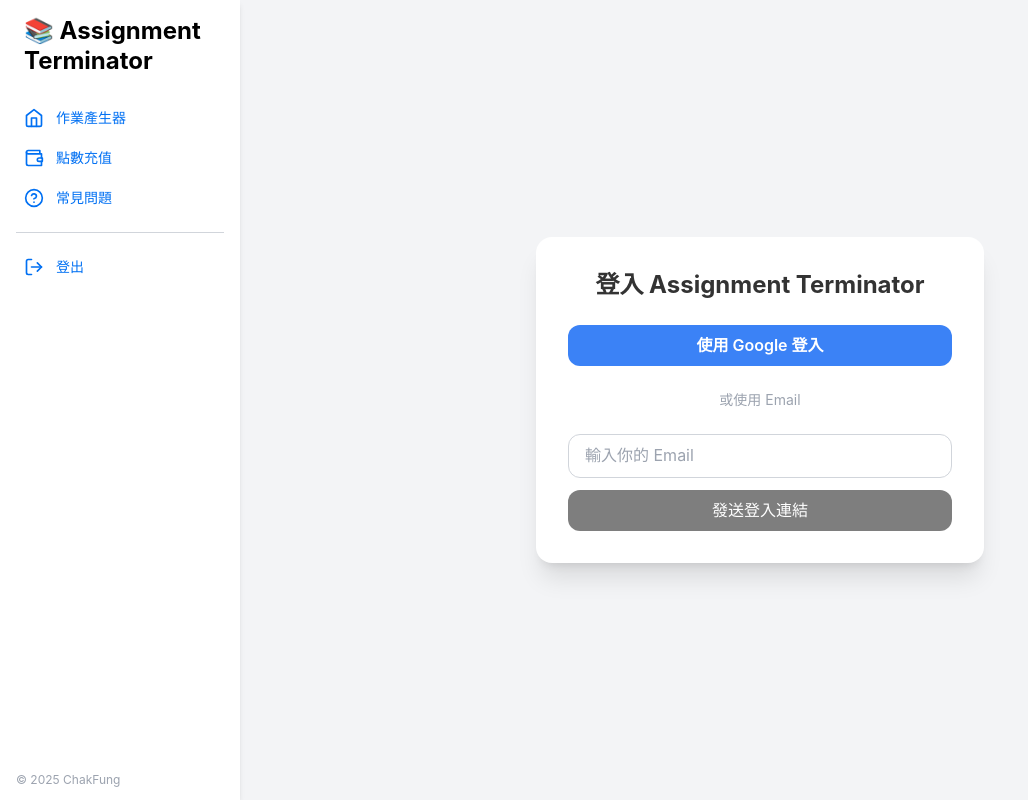
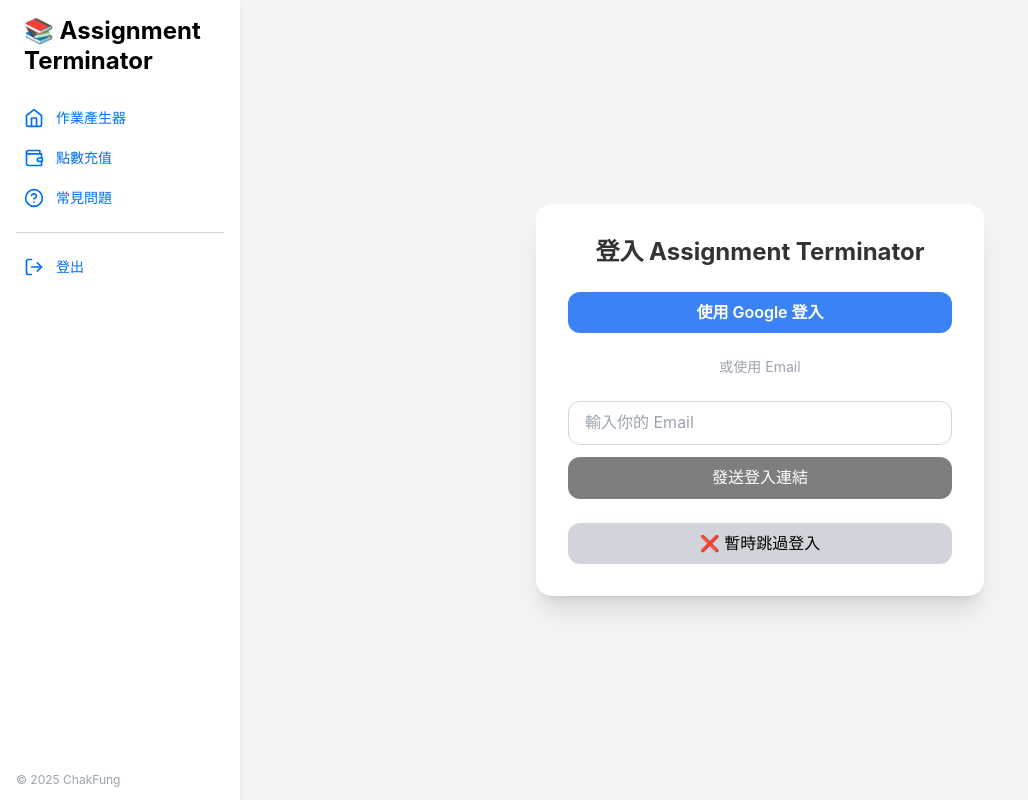
Before and after one commit to ndx218/Assignment-Terminator, a Next.js app: page /login in a window 1280 px wide. Shown: the whole page, without its empty margins (0-1028 px from the left). Built offline with nearby package versions, Linux system fonts and the light colour scheme; no server answers.

Commit message:
Update login.tsx

```diff
--- a/pages/login.tsx
+++ b/pages/login.tsx
@@ -63,6 +63,14 @@ export default function LoginPage() {
             發送登入連結
           </button>
         </div>
+
+        {/* 🔥 跳過登入按鈕 */}
+        <button
+          onClick={() => router.replace('/')}
+          className="w-full bg-gray-300 text-black py-2 rounded-xl hover:bg-gray-400"
+        >
+          ❌ 暫時跳過登入
+        </button>
       </div>
     </div>
   );
```
